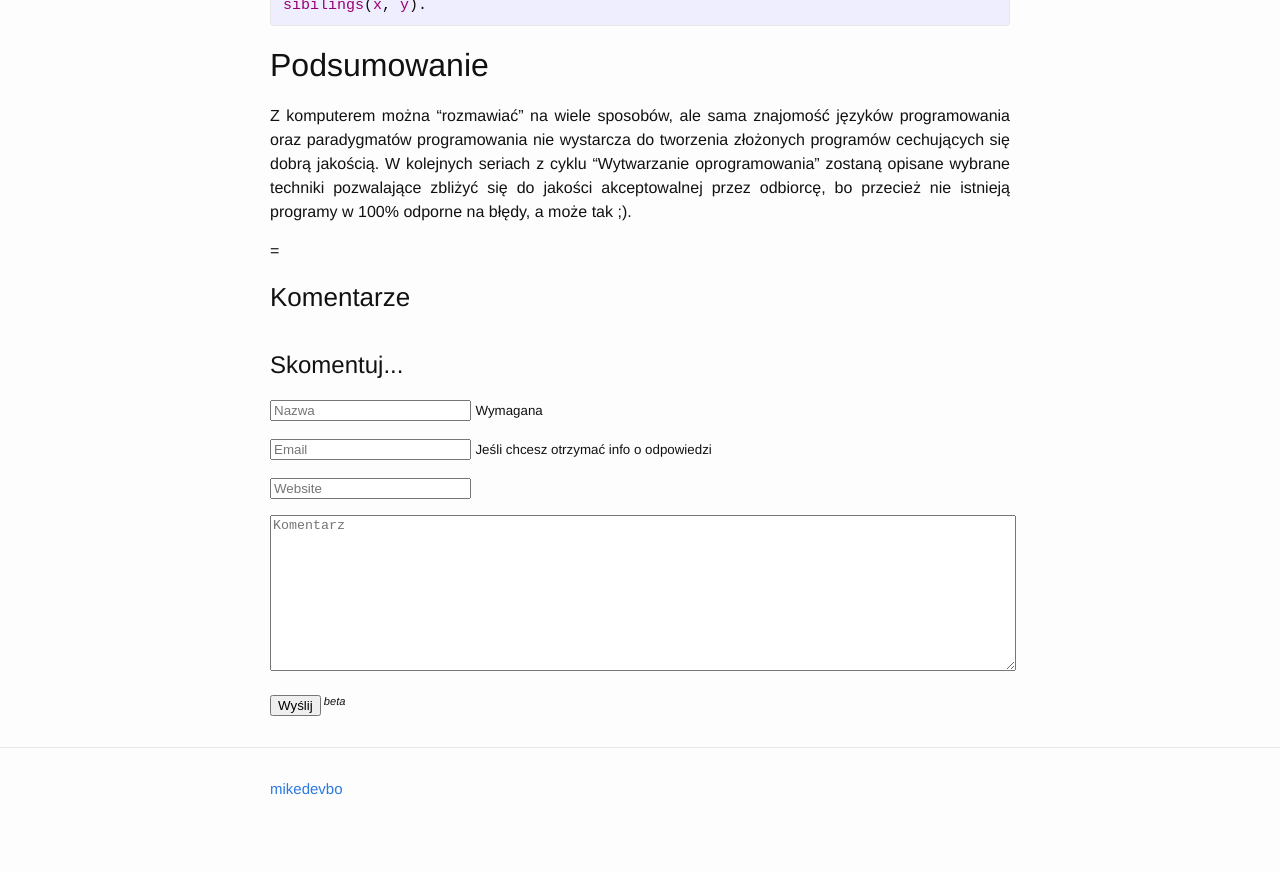
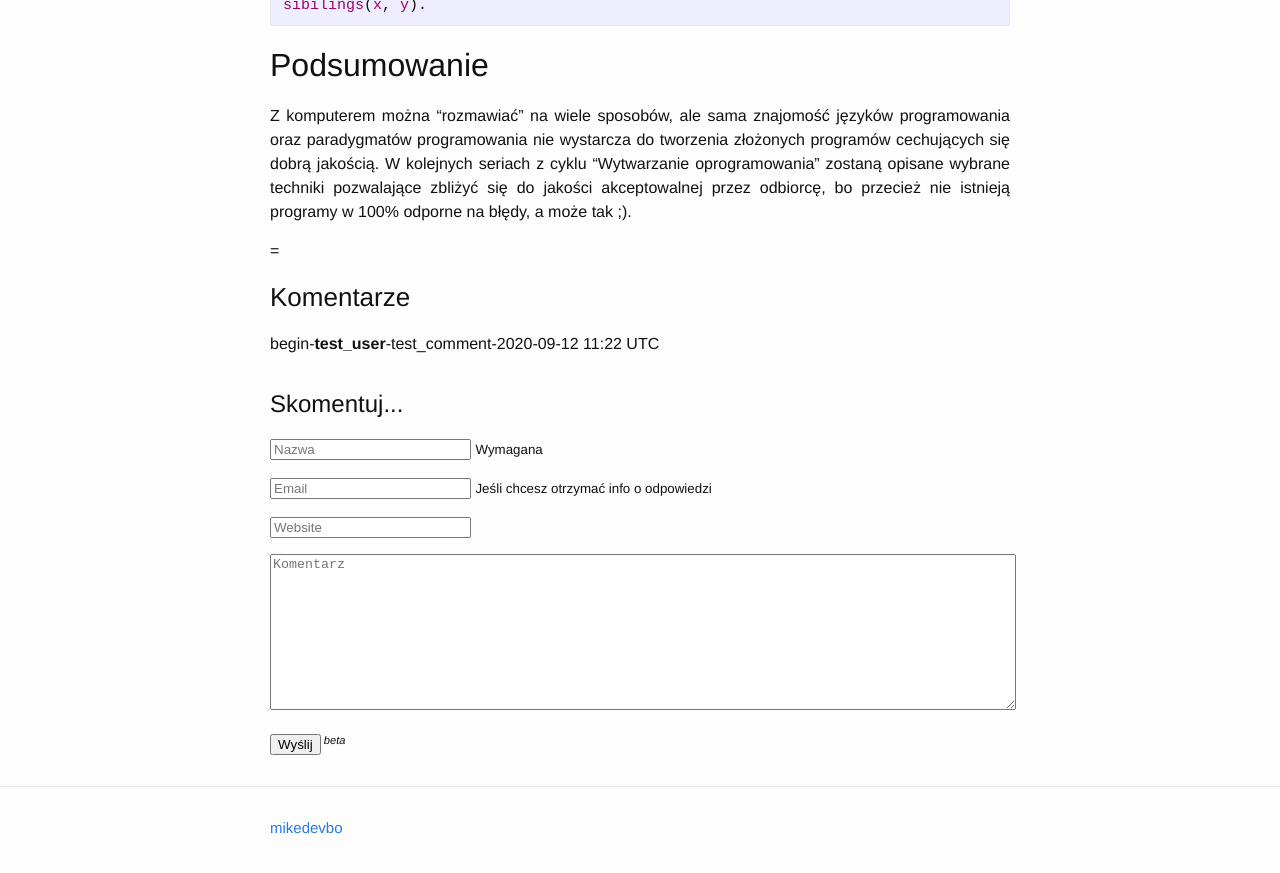
Before and after one commit to mikedevbo/mikedevbo.github.io, a Jekyll site: the page built from _posts/2016-11-26-wytwarzanie_oprogramowania_I.md, in a window 1280 px wide and 900 px high, scrolled down 7767 px. Shown: the top 873 px of the window. Built offline with Jekyll 4.4.1, drawn with Linux system fonts in a browser that asks for light colours.

Commit message:
add comment

```diff
--- a/_posts/2016-11-26-wytwarzanie_oprogramowania_I.md
+++ b/_posts/2016-11-26-wytwarzanie_oprogramowania_I.md
@@ -289,3 +289,4 @@ Z komputerem można "rozmawiać" na wiele sposobów, ale sama znajomość język
 {{ site.mark_post_as_end }}
 
 ### {{ site.comments }}
+begin-**test_user**-test_comment-2020-09-12 11:22 UTC
```
